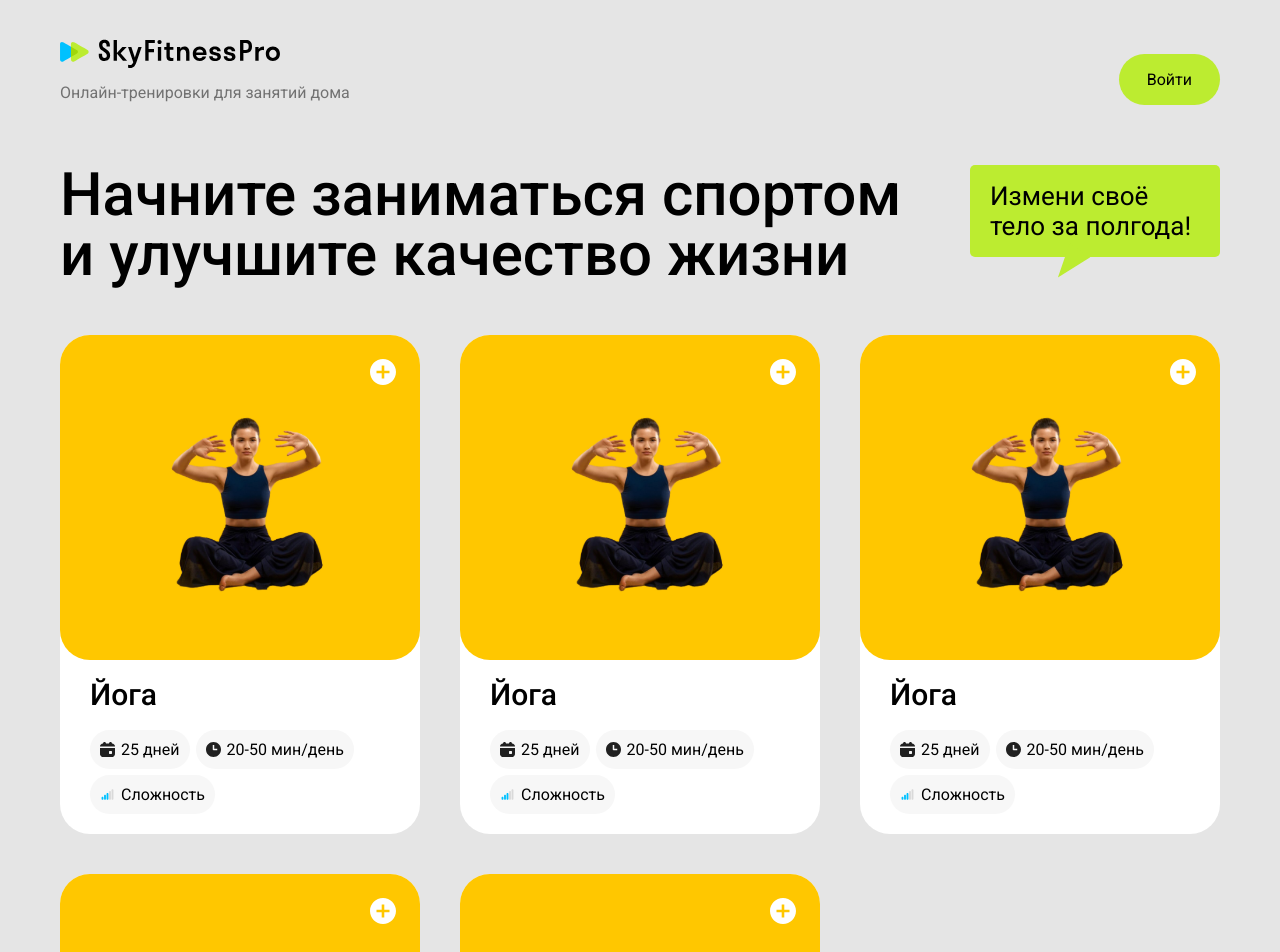
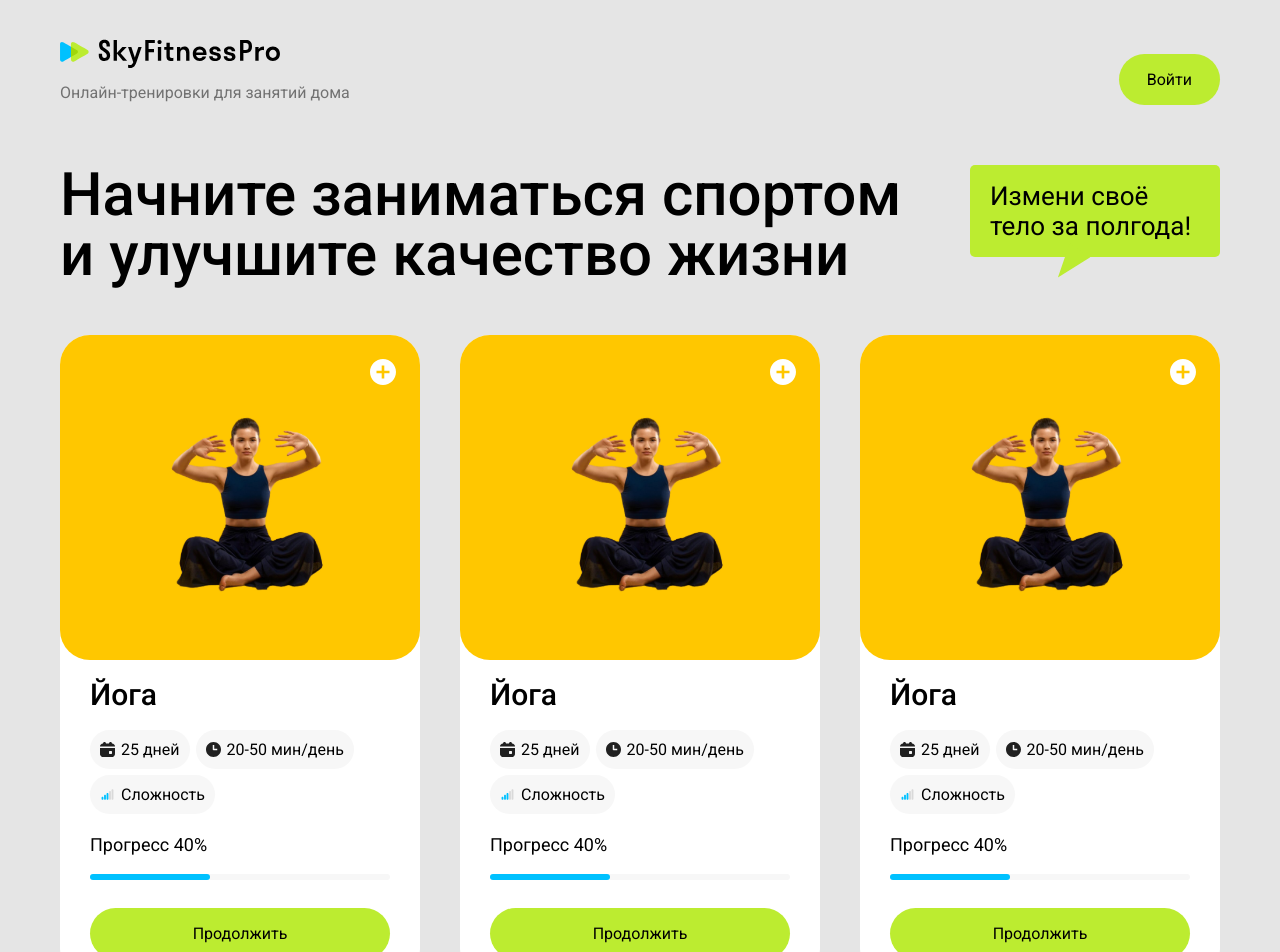
Before and after one commit to ax1lebafer/fitness-app, a Next.js app: page / in a window 1280 px wide. Shown: the top 952 px of the page. Built offline with nearby package versions, Linux system fonts and the light colour scheme.

Commit message:
Created a progress bar component

```diff
--- a/src/app/globals.css
+++ b/src/app/globals.css
@@ -29,6 +29,26 @@ body {
   font-family: Roboto, sans-serif;
 }
 
+progress {
+  appearance: none;
+  -webkit-appearance: none;
+}
+
+progress::-webkit-progress-bar {
+  background-color: #F7F7F7;
+  border-radius: 10px;
+}
+
+progress::-webkit-progress-value {
+  background-color: #00C1FF;
+  border-radius: 10px;
+}
+
+progress::-moz-progress-bar {
+  background-color: #00C1FF;
+  border-radius: 10px;
+}
+
 @layer utilities {
   .text-balance {
     text-wrap: balance;
--- a/src/components/Card.tsx
+++ b/src/components/Card.tsx
@@ -1,5 +1,6 @@
 import Image from "next/image";
 import Link from "next/link";
+import ProgressBar from "@/components/ProgressBar";
 
 export default function Card() {
   return (
@@ -54,6 +55,7 @@ export default function Card() {
             <p className="text-[16px]">Сложность</p>
           </div>
         </div>
+        <ProgressBar />
       </div>
     </div>
   );
--- /dev/null
+++ b/src/components/ProgressBar.tsx
@@ -0,0 +1,11 @@
+import ButtonLink from "@/components/ui/ButtonLink";
+
+export default function ProgressBar() {
+  return (
+    <div>
+      <p className="text-[18px] mb-2.5">Прогресс 40%</p>
+      <progress className="w-full h-1.5" value={40} max={100}></progress>
+      <ButtonLink text={"Продолжить"} className="w-full mt-10" />
+    </div>
+  );
+}
```
